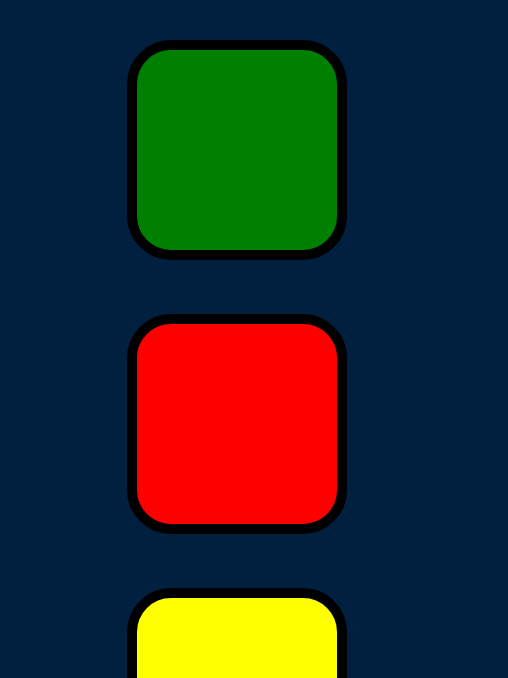
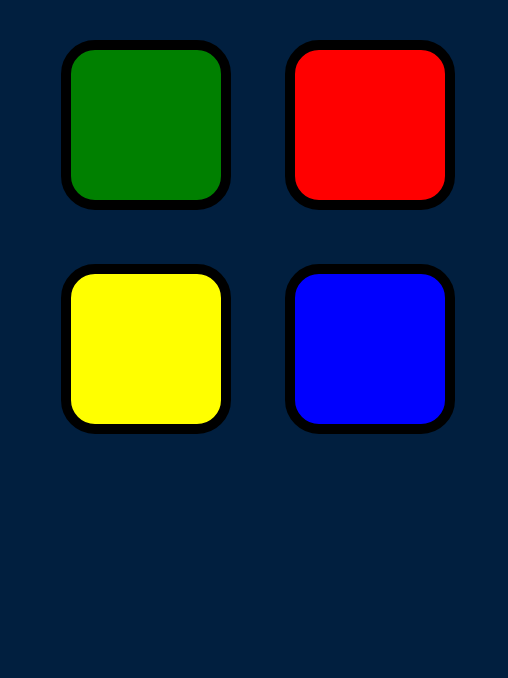
Before and after one commit to salvador1790/simon, a plain HTML site: page index.html in a window 390 px wide. Shown: the part 166-844 px from the top of the page, 508 px wide, since content can reach past the window. Drawn offline with nearby package versions, Linux system fonts and the light colour scheme.

Commit message:
added responsiveness this project

```diff
--- a/index.html
+++ b/index.html
@@ -11,7 +11,7 @@
 <body>
   <h1 id="level-title">Press A Key to Start</h1>
   <div class="container">
-    <div lass="row">
+    <div class="row">
 
       <div type="button" id="green" class="btn green">
 
--- a/styles.css
+++ b/styles.css
@@ -12,7 +12,7 @@ body {
 
 .container {
   display: block;
-  width: 50%;
+  width: 600px;
   margin: auto;
 
 }
@@ -51,3 +51,13 @@ body {
   box-shadow: 0 0 20px white;
   background-color: grey;
 }
+
+@media only screen and (max-width: 635px){
+  .container{
+    width: 500px;
+  }
+  .btn{
+    height: 150px;
+    width: 150px;
+  }
+}
```
